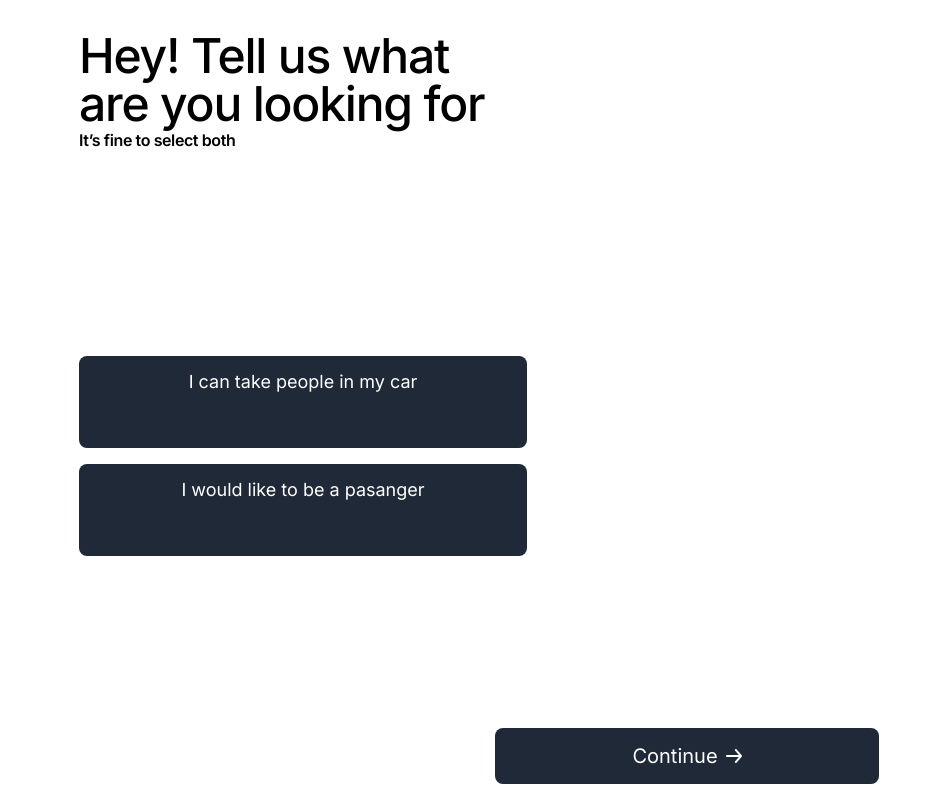
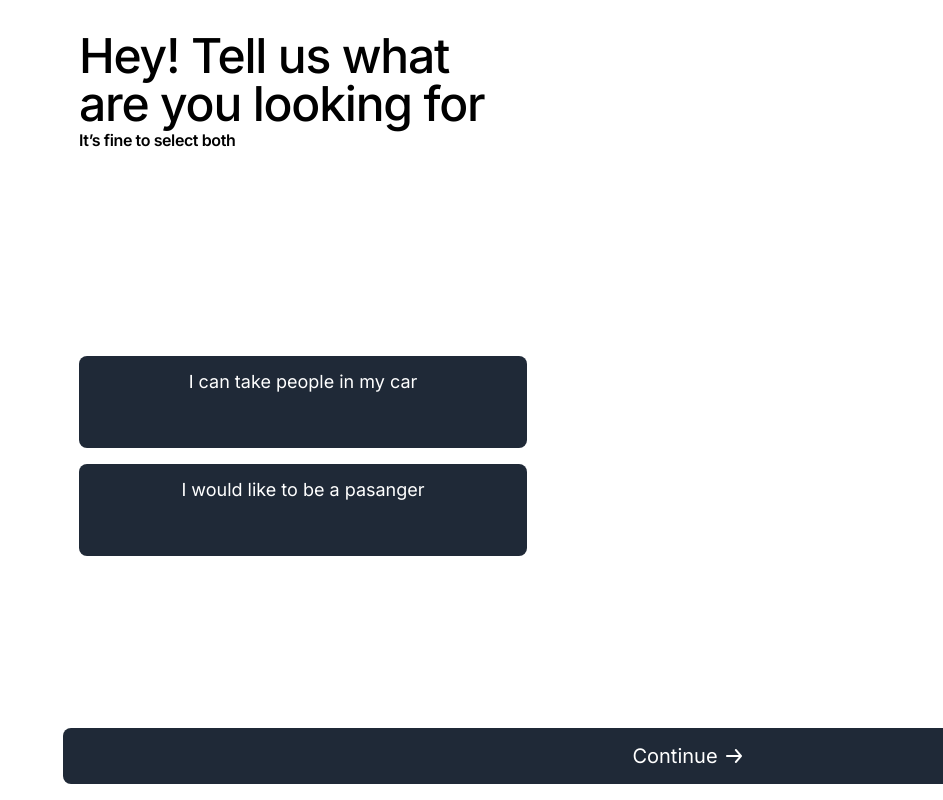
Before and after one commit to krzysztofcybulski/commuty, a React (Vite) app in the folder frontend/: page / in a window 1280 px wide. Shown: the whole page, without its empty margins (337-1280 px from the left). Built offline with nearby package versions, Linux system fonts and the light colour scheme; no server answers.

Commit message:
Fix con button

```diff
--- a/frontend/src/components/OnboardingView.tsx
+++ b/frontend/src/components/OnboardingView.tsx
@@ -12,8 +12,8 @@ export interface OnboardingViewProps {
 export const OnboardingView = ({children, config}: OnboardingViewProps) => {
     return <div>
         {children}
-        <div className="flex fixed w-full bottom-4">
-            <ContinueButton className="mx-auto w-96" onClick={config.onContinueClick}/>
+        <div className="fixed flex items-stretch justify-stretch w-full bottom-0">
+            <ContinueButton className="grow m-4" onClick={config.onContinueClick}/>
         </div>
     </div>
 }
--- a/frontend/src/views/RootView.tsx
+++ b/frontend/src/views/RootView.tsx
@@ -54,7 +54,7 @@ export const RootView = () => {
         }
     }
 
-    return <div className="max-w-lg flex justify-center">
+    return <div className="max-w-lg flex justify-stretch items-stretch">
         <OnboardingView config={configBasedOnView()}>
             {getView()}
         </OnboardingView>
```
